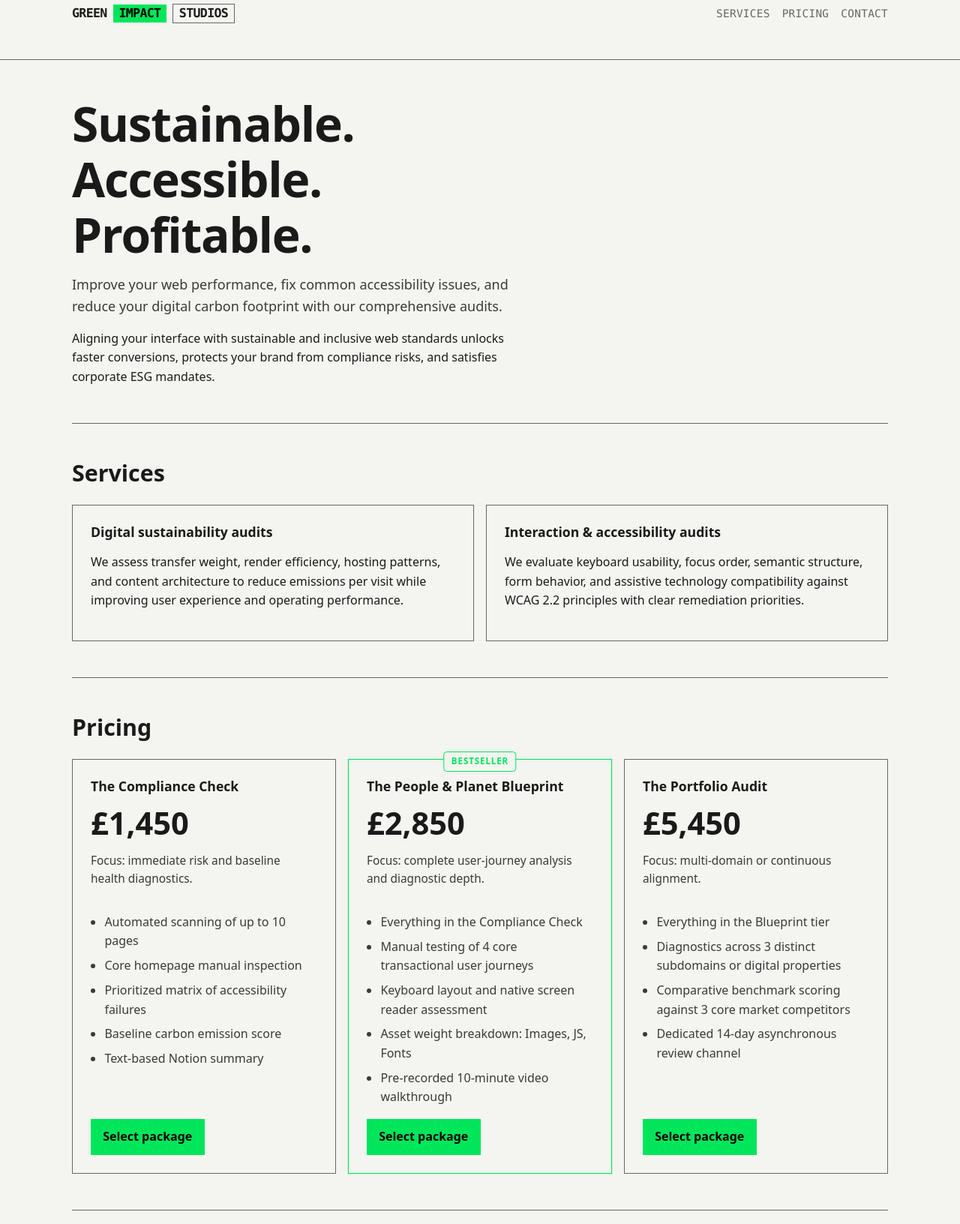
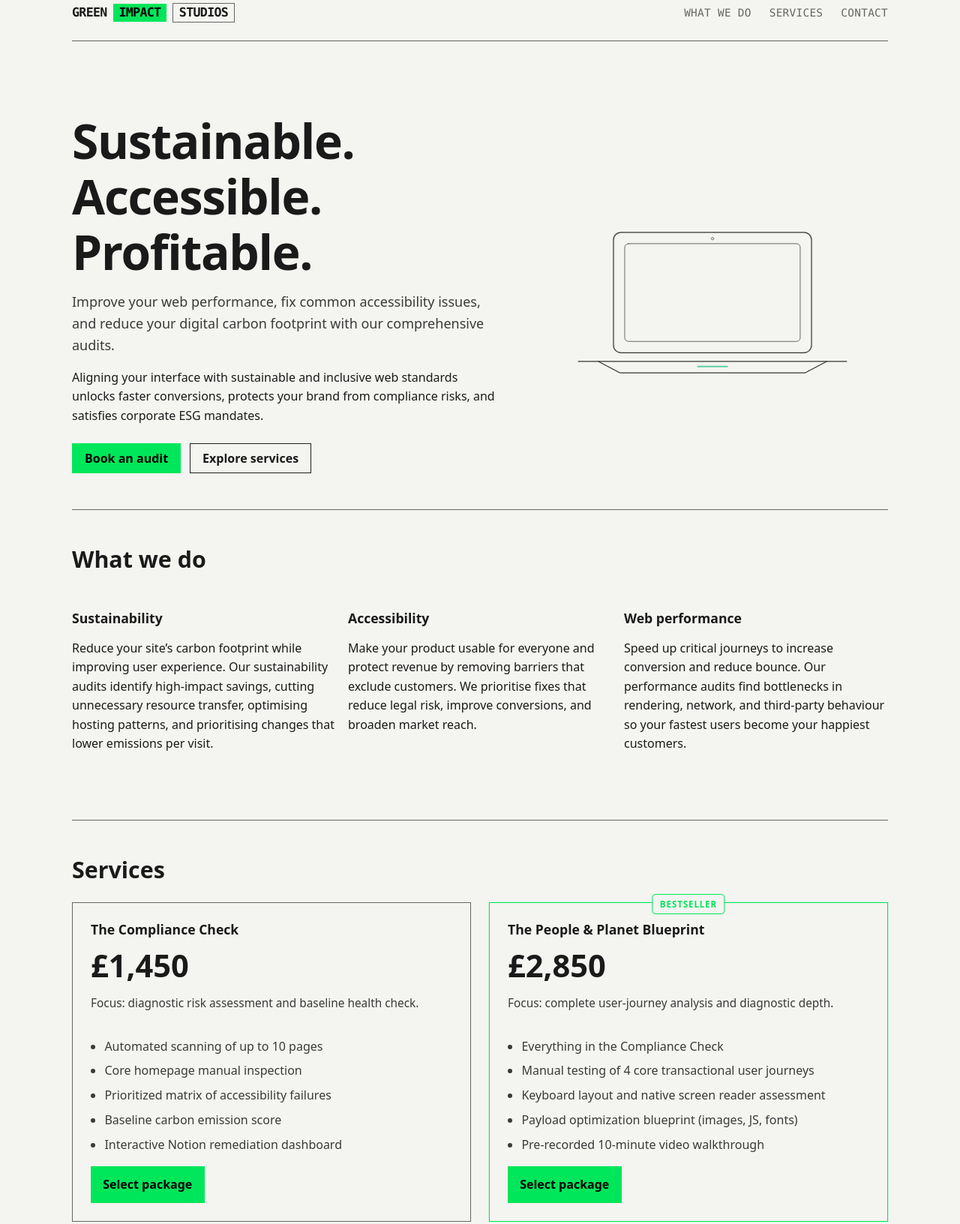
Before and after one commit to Luke-Nicklin/green-impact-studios, a plain HTML site: page index.html in a window 1280 px wide. Shown: the part 28-1660 px from the top of the page at 75% size. Drawn offline with Linux system fonts and the light colour scheme.

Commit message:
Update homepage to amend content, add laptop SVG and update services

```diff
--- a/index.html
+++ b/index.html
@@ -83,10 +83,14 @@
       margin-inline: auto;
     }
 
-    header,
-    footer {
+    /* constrain header/footer horizontal rules to content width */
+    header > .wrap {
+      border-bottom: 1px solid var(--line);
+      padding-bottom: var(--s3);
+    }
+
+    footer > .wrap {
       border-top: 1px solid var(--line);
-      border-bottom: 1px solid var(--line);
     }
 
     header {
@@ -144,7 +148,7 @@
       display: flex;
       align-items: center;
       flex-wrap: wrap;
-      gap: 1rem;
+      gap: 1.5rem;
     }
 
     .main-nav a,
@@ -180,23 +184,127 @@
       padding: var(--s5) 0;
     }
 
+    /* Standard section divider: single 1px line aligned to content width */
     section + section {
       margin-top: var(--s5);
       padding-top: var(--s5);
       border-top: 1px solid var(--line);
     }
 
-    /* Left-align hero content */
-    section[aria-labelledby="hero-title"] {
+    /* Hero: text-led left column with inline SVG visual on the right */
+    .hero-grid {
+      display: grid;
+      grid-template-columns: minmax(0, 1.1fr) minmax(0, 0.9fr);
+      align-items: center;
+      gap: clamp(1.5rem, 4vw, 3rem);
+    }
+
+    .hero-copy {
+      width: 100%;
+      max-width: var(--max);
+      height: auto;
+      display: block;
+    }
+
+    .hero-copy p {
+      margin-left: 0;
+      margin-right: 0;
       text-align: left;
     }
 
-    section[aria-labelledby="hero-title"] h1,
-    section[aria-labelledby="hero-title"] .lead,
-    section[aria-labelledby="hero-title"] p {
-      margin-left: 0;
-      margin-right: 0;
-      text-align: left;
+    .hero-actions {
+      display: flex;
+      flex-wrap: wrap;
+      gap: 0.75rem;
+      margin-top: var(--s3);
+    }
+
+    .hero-btn {
+      display: inline-flex;
+      align-items: center;
+      justify-content: center;
+      padding: 0.68rem 1rem;
+      border: 1px solid #1F1F1F;
+      text-decoration: none;
+      font-weight: 700;
+      line-height: 1;
+      transition: background-color 0.15s ease, border-color 0.15s ease, color 0.15s ease;
+    }
+
+    .hero-btn--primary,
+    .hero-btn--primary:visited {
+      border-color: var(--accent);
+      background: var(--accent);
+      color: #000000;
+    }
+
+    .hero-btn--primary:hover,
+    .hero-btn--primary:active {
+      background: #00C84F;
+      border-color: #00C84F;
+      color: #000000;
+      text-decoration: none;
+    }
+
+    .hero-btn--secondary,
+    .hero-btn--secondary:visited {
+      background: transparent;
+      color: var(--text);
+    }
+
+    .hero-btn--secondary:hover,
+    .hero-btn--secondary:active {
+      border-color: var(--accent);
+      color: var(--accent);
+      text-decoration: none;
+    }
+
+    .hero-visual {
+      display: grid;
+      place-items: center;
+      min-height: 23rem;
+      background: transparent;
+    }
+
+    .hero-laptop {
+      width: min(100%, 40rem);
+      height: auto;
+      max-width: 100%;
+      display: block;
+    }
+
+    .hero-laptop .laptop-lid {
+      transform-origin: 280px 254px;
+      animation: laptopOpen 1.6s cubic-bezier(0.22, 0.8, 0.24, 1) 1 forwards;
+    }
+
+    .hero-laptop .accent-line {
+      stroke-dasharray: 52;
+      stroke-dashoffset: 52;
+      animation: accentDraw 1.1s ease-out 1.1s 1 forwards;
+    }
+
+    @keyframes laptopOpen {
+      0% {
+        transform: translateY(188px) scaleY(0.06);
+      }
+      72% {
+        transform: translateY(-5px) scaleY(1.03);
+      }
+      100% {
+        transform: translateY(0) scaleY(1);
+      }
+    }
+
+    @keyframes accentDraw {
+      0% {
+        stroke-dashoffset: 52;
+        opacity: 0.75;
+      }
+      100% {
+        stroke-dashoffset: 0;
+        opacity: 1;
+      }
     }
 
     h1,
@@ -239,24 +347,27 @@
       max-width: 62ch;
     }
 
-    .services-grid {
+    /* What We Do grid layout properties configuration */
+    .what-we-do-grid {
       display: grid;
       grid-template-columns: repeat(auto-fit, minmax(16rem, 1fr));
       gap: var(--s2);
       margin-top: var(--s3);
     }
 
-    .card {
-      border: 1px solid var(--line);
-      padding: var(--s3);
+    .what-we-do-grid .card {
+      text-align: left;
+      border: 0;
+      padding: var(--s3) 0;
       background: transparent;
       color: var(--text);
     }
 
     .pricing-matrix {
       display: grid;
-      grid-template-columns: repeat(3, minmax(0, 1fr));
-      gap: var(--s2);
+      width: 100%;
+      grid-template-columns: repeat(2, minmax(0, 1fr));
+      gap: var(--s3);
       margin-top: var(--s3);
     }
 
@@ -270,6 +381,9 @@
       padding: var(--s3);
       min-height: 100%;
       color: var(--text);
+      max-width: none;
+      width: 100%;
+      margin-inline: 0;
     }
 
     .tier--featured {
@@ -344,7 +458,6 @@
       background: #00C84F;
     }
 
-    /* Keep pricing titles on a single line to align card content */
     .pricing-matrix .tier h3 {
       white-space: nowrap;
       overflow: hidden;
@@ -430,9 +543,34 @@
       html {
         scroll-behavior: auto;
       }
+
+      .hero-laptop,
+      .hero-laptop .accent-line {
+        animation: none;
+      }
+
+      .hero-laptop .laptop-lid {
+        transform: none;
+      }
+
+      .hero-laptop .accent-line {
+        stroke-dashoffset: 0;
+      }
     }
 
     @media (max-width: 48rem) {
+      .hero-grid {
+        grid-template-columns: 1fr;
+      }
+
+      .hero-visual {
+        min-height: 12rem;
+      }
+
+      .hero-laptop {
+        width: min(100%, 25rem);
+      }
+
       .pricing-matrix {
         grid-template-columns: 1fr;
       }
@@ -457,8 +595,8 @@
         </span>
       </p>
       <nav class="main-nav" aria-label="Main Navigation">
+        <a href="#what-we-do">What we do</a>
         <a href="#services">Services</a>
-        <a href="#pricing">Pricing</a>
         <a href="#contact">Contact</a>
       </nav>
     </div>
@@ -466,6 +604,8 @@
 
   <main id="main-content" class="wrap">
     <section aria-labelledby="hero-title">
+      <div class="hero-grid">
+        <div class="hero-copy">
           <h1 id="hero-title">Sustainable.
             <br>Accessible.
             <br>Profitable.
@@ -476,43 +616,72 @@
           <p>
             Aligning your interface with sustainable and inclusive web standards unlocks faster conversions, protects your brand from compliance risks, and satisfies corporate ESG mandates.
           </p>
+          <div class="hero-actions">
+            <a class="hero-btn hero-btn--primary" href="#contact">Book an audit</a>
+            <a class="hero-btn hero-btn--secondary" href="#services">Explore services</a>
+          </div>
+        </div>
+        <div class="hero-visual" aria-hidden="true">
+          <svg class="hero-laptop" viewBox="0 0 560 320" width="100%" height="auto" role="presentation" focusable="false" xmlns="http://www.w3.org/2000/svg">
+            <g class="laptop-lid" fill="none" stroke-linecap="round" stroke-linejoin="round">
+              <rect x="122" y="62" width="316" height="192" rx="12" stroke="#333333" stroke-width="1.5"/>
+              <rect x="140" y="80" width="280" height="156" rx="6" stroke="#4A4A4A" stroke-width="1"/>
+              <circle cx="280" cy="72" r="2" stroke="#606060" stroke-width="1"/>
+            </g>
+            <g fill="none" stroke-linecap="round" stroke-linejoin="round">
+              <path d="M66 268 L210 268 L350 268 L494 268" stroke="#333333" stroke-width="1.5"/>
+              <path d="M98 268 L132 286 L428 286 L462 268" stroke="#333333" stroke-width="1.5"/>
+              <path class="accent-line" d="M256 276 L304 276" stroke="#10B981" stroke-width="1.5"/>
+            </g>
+          </svg>
+        </div>
+      </div>
     </section>
 
-    <section id="services" aria-labelledby="services-title">
-      <h2 id="services-title">Services</h2>
-      <div class="services-grid">
+    <section id="what-we-do" aria-labelledby="what-we-do-title">
+        <h2 id="what-we-do-title">What we do</h2>
+        <div class="what-we-do-grid">
           <article class="card" aria-labelledby="sustainability-title">
-          <h3 id="sustainability-title">Digital sustainability audits</h3>
+            <h3 id="sustainability-title">Sustainability</h3>
             <p>
-            We assess transfer weight, render efficiency, hosting patterns, and content architecture to reduce emissions per visit while improving user
-            experience and operating performance.
+              Reduce your site’s carbon footprint while improving user experience. Our sustainability audits identify high-impact savings, cutting
+              unnecessary resource transfer, optimising hosting patterns, and prioritising changes that lower emissions per visit.
             </p>
           </article>
+
           <article class="card" aria-labelledby="accessibility-title">
-          <h3 id="accessibility-title">Interaction &amp; accessibility audits</h3>
+            <h3 id="accessibility-title">Accessibility</h3>
             <p>
-            We evaluate keyboard usability, focus order, semantic structure, form behavior, and assistive technology compatibility against WCAG 2.2
-            principles with clear remediation priorities.
+              Make your product usable for everyone and protect revenue by removing barriers that exclude customers. We prioritise fixes that reduce
+              legal risk, improve conversions, and broaden market reach.
+            </p>
+          </article>
+
+          <article class="card" aria-labelledby="performance-title">
+            <h3 id="performance-title">Web performance</h3>
+            <p>
+              Speed up critical journeys to increase conversion and reduce bounce. Our performance audits find bottlenecks in rendering, network,
+              and third-party behaviour so your fastest users become your happiest customers.
             </p>
           </article>
         </div>
     </section>
 
-    <section id="pricing" aria-labelledby="price-title">
-        <h2 id="price-title">Pricing</h2>
-      <div class="pricing-matrix" role="list" aria-label="Three-tier digital audit pricing matrix">
+    <section id="services" aria-labelledby="services-title">
+      <h2 id="services-title">Services</h2>
+      <div class="pricing-matrix" role="list" aria-label="Two-tier digital audit services matrix">
         <article class="tier" role="listitem" aria-labelledby="tier-one-title">
           <div class="tier-header">
             <h3 id="tier-one-title">The Compliance Check</h3>
           </div>
           <p class="tier-price">£1,450</p>
-          <p class="tier-focus">Focus: immediate risk and baseline health diagnostics.</p>
+          <p class="tier-focus">Focus: diagnostic risk assessment and baseline health check.</p>
           <ul class="tier-list">
             <li>Automated scanning of up to 10 pages</li>
             <li>Core homepage manual inspection</li>
             <li>Prioritized matrix of accessibility failures</li>
             <li>Baseline carbon emission score</li>
-            <li>Text-based Notion summary</li>
+            <li>Interactive Notion remediation dashboard</li>
           </ul>
           <a class="tier-action" href="#contact" aria-label="Select The Compliance Check package">Select package</a>
         </article>
@@ -528,25 +697,10 @@
             <li>Everything in the Compliance Check</li>
             <li>Manual testing of 4 core transactional user journeys</li>
             <li>Keyboard layout and native screen reader assessment</li>
-            <li>Asset weight breakdown: Images, JS, Fonts</li>
+            <li>Payload optimization blueprint (images, JS, fonts)</li>
             <li>Pre-recorded 10-minute video walkthrough</li>
           </ul>
           <a class="tier-action" href="#contact" aria-label="Select The People and Planet Blueprint package">Select package</a>
-        </article>
-
-        <article class="tier" role="listitem" aria-labelledby="tier-three-title">
-          <div class="tier-header">
-            <h3 id="tier-three-title">The Portfolio Audit</h3>
-          </div>
-          <p class="tier-price">£5,450</p>
-          <p class="tier-focus">Focus: multi-domain or continuous alignment.</p>
-          <ul class="tier-list">
-            <li>Everything in the Blueprint tier</li>
-            <li>Diagnostics across 3 distinct subdomains or digital properties</li>
-            <li>Comparative benchmark scoring against 3 core market competitors</li>
-            <li>Dedicated 14-day asynchronous review channel</li>
-          </ul>
-          <a class="tier-action" href="#contact" aria-label="Select The Portfolio Audit package">Select package</a>
         </article>
       </div>
     </section>
@@ -572,7 +726,6 @@
             <option value="" selected>Not sure yet / General inquiry</option>
             <option value="compliance-check">The Compliance Check (£1,450)</option>
             <option value="people-planet-blueprint">The People &amp; Planet Blueprint (£2,850)</option>
-            <option value="portfolio-audit">The Portfolio Audit (£5,450)</option>
           </select>
         </div>
         <div class="field">
```
Lines whose indentation alone changed are shown as unchanged.
